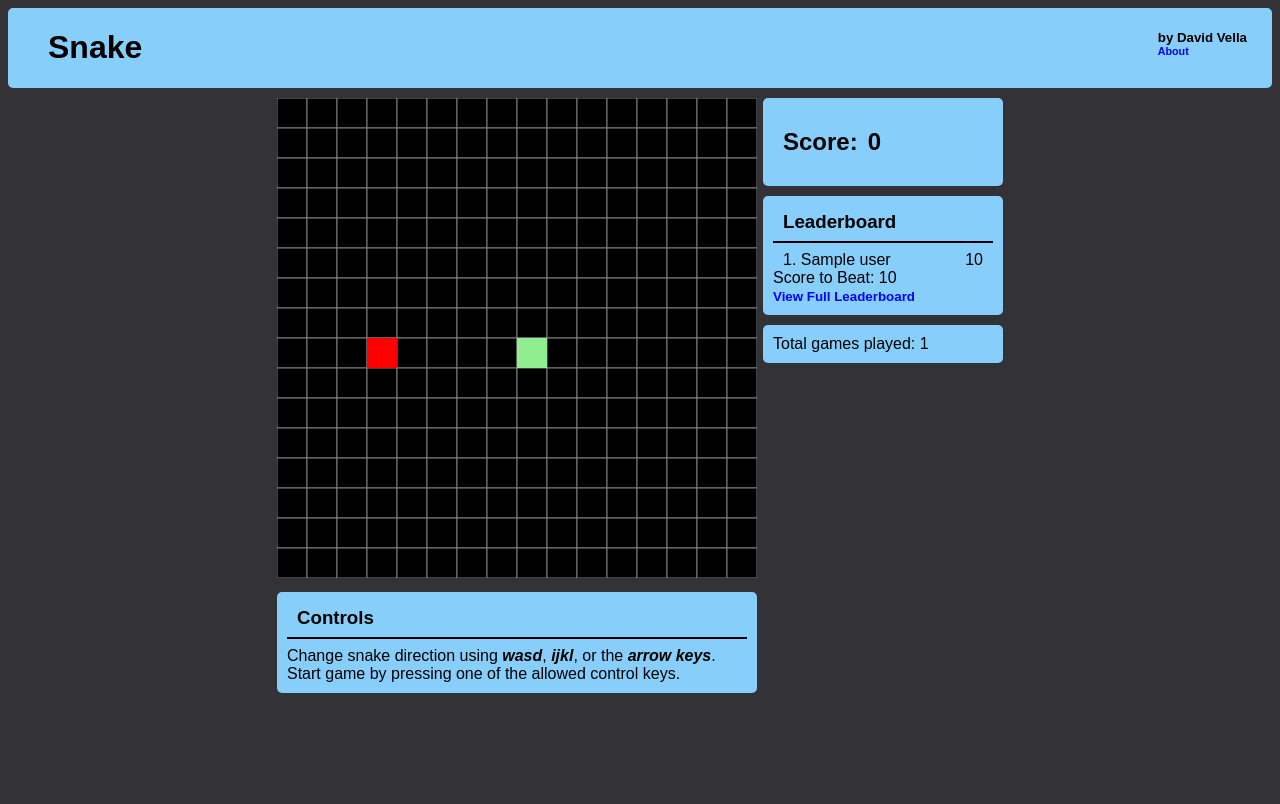
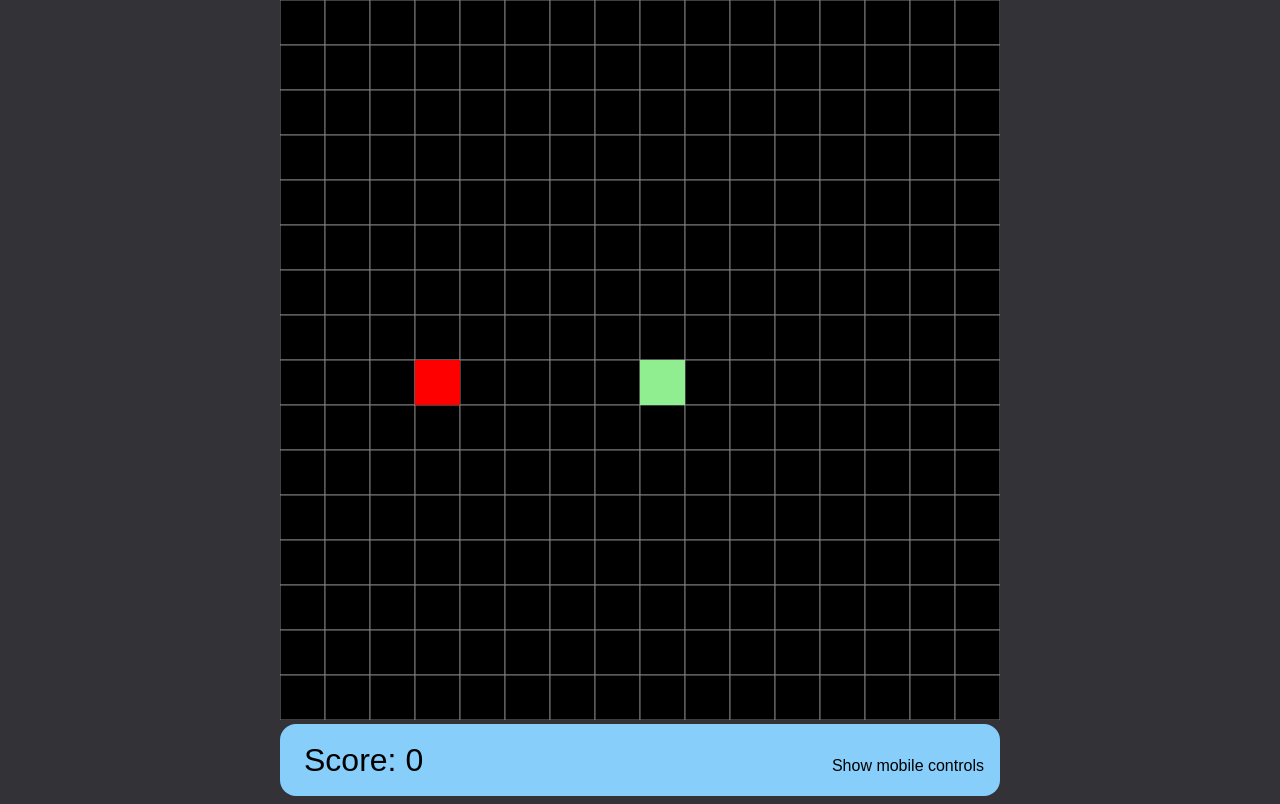
Before and after one commit to David-Vella/website, a Flask app: template app/templates/play.html in a window 1280 px wide. Before the commit the page ends 693 px from the top, so only its background shows below. Run offline with Flask 2, Linux system fonts and the light colour scheme; the template is opened without the code that fills it: most values are stand-ins (such as "Sample title", 1, 10 or a date in 2020); parts of the project's set-up code (start-up, migrations or seed data) failed here and were passed over.

Commit message:
Mobile controls working

```diff
--- a/app/static/play.css
+++ b/app/static/play.css
@@ -1,49 +1,94 @@
-section.main {
-    display: flex;
-    flex-direction: row;
-    vertical-align: top;
+body {
+    font-family: Arial, Helvetica, sans-serif;
+    background-color: rgb(50, 50, 55);
+    color: black;
+    margin: 0;
+    width: 100%;
+    height: 100%;
 }
-section.right {
-    margin-left: 3px;
-    margin-right: auto;
-    width: 240px;
-}
-section.left {
-    margin-right: 3px;
-    margin-left: auto;
+#container {
+    width: 100%;
+    height: 100%;
+    margin: auto;
+    text-align: center;
 }
 canvas {
     background-color: black;
-    margin-top: 10px;
+    width: 100%;
+    height: 100%;
 }
-#flash_msg {
+#bottom-bar {
+    width: 100%;
+    height: 100%;
+    background-color: lightskyblue;
+    border-radius: 2vh;
+    display: flex;
+    flex-direction: row;
+    margin-bottom: 1vh;
+}
+#bottom-bar div {
+    font-size: 4vh;
+    margin-top: auto;
+    margin-bottom: auto;
+}
+#bottom-bar div a {
+    font-size: 2vh;
+}
+#bottom-bar .score-container {
+    margin-left: 3vh;
+    margin-right: auto;
+}
+#bottom-bar .mobile-container {
+    margin-left: auto;
+    margin-right: 2vh;
+}
+#hide-mobile {
     display: none;
 }
-section.flash_messages {
-    background-color: yellow;
-    border-style: solid;
-    border-width: 3px;
-    border-color: orange;
-    border-radius: 5px;
-    text-align: center;
-    margin-top: 10px;
-    padding: 10px;
+#mobile-controls {
+    display: none;
 }
-
-section.score {
+.control-row {
     display: flex;
     flex-direction: row;
+    justify-content: center;
 }
-section h2 {
-    margin-left: 10px;
+.control-row div {
+    width: 14vh;
+    height: 14vh;
 }
-section.leaderboard {
-    display: inline-block;
-    width: 170px;
+.control-button {
+    background-color: lightskyblue;
+    border-radius: 4vh;
+    font-size: 3vh;
 }
-div.leaderboard-user {
-    float: left;
+.control-button:hover {
+    background-color: lightgreen;
 }
-div.leaderboard-score {
-    float: right;
+.control-button b {
+    display: block;
+    margin-top: 40%;
 }
+@media only screen and (max-width: 600px) {
+    #container {
+        max-width: 50vh;
+    }
+    #canvas {
+        max-height: 50vh;
+        max-width: 50vh;
+    }
+    #bottom-bar {
+        max-width: 50vh;
+        height: 6vh;
+    }
+    #mobile-controls {
+        height: 42vh;
+        display: block;
+    }
+    #show-mobile {
+        display: none;
+    }
+    #hide-mobile {
+        display: inline;
+    }
+}
--- a/app/static/snake.js
+++ b/app/static/snake.js
@@ -1,12 +1,49 @@
 // Snake by davella 1/5/2020
 // adapted from Code Explained: https://youtu.be/9TcU2C1AACw
 
-const cvs = document.getElementById("canvas");
+let cvs = document.getElementById("canvas");
+let cnt = document.getElementById("container");
+let bar = document.getElementById("bottom-bar");
+
+cvs.width = 144;
+cvs.height = 144;
+
+function resize() {
+    let cvs_size = cvs.getBoundingClientRect();
+    console.log(cvs_size.width);
+    console.log(cvs_size.height);
+    if (window.innerWidth > window.innerHeight) {
+        console.log("true");
+        while (cvs.width + 48 < window.innerHeight) {
+            cvs.width += 48;
+            cvs.height += 48;
+        }
+        cnt.style.width = String(window.innerHeight * 0.9) + "px";
+        bar.style.width = String(window.innerHeight * 0.9) + "px";
+        bar.style.height = String(window.innerHeight * 0.09) + "px";
+        cvs.style.width = String(window.innerHeight * 0.9) + "px";
+        cvs.style.height = String(window.innerHeight * 0.9) + "px";
+    } else {
+        console.log("false");
+        while (cvs.width + 48 < window.innerWidth) {
+            cvs.width += 48;
+            cvs.height += 48;
+        }
+        cvs.style.height = String(window.innerWidth) + "px";
+    }
+    cvs_size = cvs.getBoundingClientRect();
+    console.log("after:");
+    console.log(cvs.width);
+    console.log(cvs.height);
+}
+resize();
+window.onresize = resize;
+
 const ctx = cvs.getContext("2d");
 
 const rst = document.getElementById("reset-button");
 const submit = document.getElementById("add-button");
-const low_score = document.getElementById("low_score").innerHTML;
+const low_score = document.getElementById("low-score").innerHTML;
 disp_name = "user";
 
 const board = 16;
@@ -28,8 +65,6 @@ snake[0] = {
     y : (board / 2) * unit
 }
 
-genFood();
-
 // generates a food square randomly on the board
 function genFood() {
     openSpaces = [];
@@ -46,27 +81,62 @@ function genFood() {
     }
     food = openSpaces[Math.floor(Math.random() * openSpaces.length)];
 }
+genFood();
 
-// determine new direction of the snake when a key is pressed
-let firstPress = false;
-document.addEventListener("keydown", direction);
-function direction(event) {
-    if (firstPress == false) {
-        firstPress = true;
+let first_press = false;
+
+function check_first_press() {
+    if (first_press == false) {
+        first_press = true;
         count = 0;
     }
+}
+
+function input_left() {
+    check_first_press();
+    let last = inputs.slice(-1)[0]
+    if (last != "LEFT" && last != "RIGHT") {
+        inputs.push("LEFT");
+    }
+}
+
+function input_right() {
+    check_first_press();
+    let last = inputs.slice(-1)[0];
+    if (last != "RIGHT" && last != "LEFT") {
+        inputs.push("RIGHT");
+    }
+}
+
+function input_up() {
+    check_first_press();
+    let last = inputs.slice(-1)[0];
+    if (last != "UP" && last != "DOWN") {
+        inputs.push("UP");
+    }
+}
+
+function input_down() {
+    check_first_press();
+    let last = inputs.slice(-1)[0];
+    if (last != "DOWN" && last != "UP") {
+        inputs.push("DOWN");
+    }
+}
+
+function direction(event) {
     let input = inputs[0];
-    if ((event.keyCode == 37 || event.keyCode == 65 || event.keyCode == 74) && inputs[0] != "RIGHT") {
-        input = "LEFT";
-    } else if ((event.keyCode == 38 || event.keyCode == 87 || event.keyCode == 73) && inputs[0] != "DOWN") {
-        input = "UP";
-    } else if ((event.keyCode == 39 || event.keyCode == 68 || event.keyCode == 76) && inputs[0] != "LEFT") {
-        input = "RIGHT";
-    } else if ((event.keyCode == 40 || event.keyCode == 83 || event.keyCode == 75) && inputs[0] != "UP") {
-        input = "DOWN";
+    if (event.keyCode == 37 || event.keyCode == 65) {
+        input_left();
+    } else if (event.keyCode == 38 || event.keyCode == 87) {
+        input_up();
+    } else if (event.keyCode == 39 || event.keyCode == 68) {
+        input_right();
+    } else if (event.keyCode == 40 || event.keyCode == 83) {
+        input_down();
     }
-    if (input != inputs[0]) inputs.push(input);
 }
+document.addEventListener("keydown", direction);
 
 // checks if point object coinsides with snake
 // the piont object contains an x and y porperty
--- a/app/templates/play.html
+++ b/app/templates/play.html
@@ -1,56 +1,37 @@
-{% extends "snake.html" %}
-{% block content %}
+<!DOCTYPE html>
+<html lang="en">
+<head>
+    <meta charset="UTF-8">
+    <meta name="viewport" content="width=device-width, initial-scale=1.0">
+    <meta http-equiv="X-UA-Compatible" content="ie=edge">
+    <link rel="shortcut icon" type="img/png" href="{{ url_for('static', filename='snake.png') }}">
     <link rel="stylesheet" type="text/css" href="{{ url_for('static', filename='play.css') }}">
-    <section class="main">
-        <section class="left">
-            <canvas id="canvas" width="480" height="480"></canvas>
-            <section class="instructions" id="box">
-                <h3>Controls</h3>
-                <hr>Change snake direction using <em><strong>wasd</strong></em>,
-                    <em><strong>ijkl</strong></em>, or the
-                    <em><strong>arrow keys</strong></em>.
-                <br/>Start game by pressing one of the allowed control keys.
-            </section>
-        </section>
-        <section class="right">
-            <section class="score" id="box">
-                <h2>Score:</h2>
-                <h2 id="score"></h2>
-            </section>
-            <section class="flash_messages" id="flash_msg"><strong>New High Score!</strong></section>
-            <div id="enter-display-name">
-                <section id="box">
-                    Enter a display name<br>
-                    <input id="display-name" class="name-box" type="text" maxlength="15">
-                </section>
+    <title>Snake</title>
+</head>
+<body>
+    <div id="container">
+        <canvas id="canvas"></canvas>
+        <div id="bottom-bar">
+            <div class="score-container">Score: <span id="score"></span></div>
+            <div id="show-mobile" class="mobile-container"><a>Show mobile controls</a></div>
+            <div id="hide-mobile" class="mobile-container"><a>Hide mobile controls</a></div>
+        </div>
+        <div id="mobile-controls">
+            <div id="controls-row-1" class="control-row">
+                <div class="control-button" onclick="input_up()" ><b>UP</b></div>
             </div>
-            <div id="add-confirm">
-                <section id="box">
-                    Your Rank: <div id="rank" class="inline"></div>
-                </section>
+            <div id="controls-row-2" class="control-row">
+                <div class="control-button" onclick="input_left()"><b>LEFT</b></div>
+                <div></div>
+                <div class="control-button" onclick="input_right()"><b>RIGHT</b></div>
             </div>
-            <div class="center-button" id="add-button">
-                <a id="center-button-text" class="button" onclick="send_score()">Add to Leaderboard</a>
+            <div id="controls-row-3" class="control-row">
+                <div class="control-button" onclick="input_down()"><b>DOWN</b></div>
             </div>
-            <div class="center-button" id="reset-button">
-                <a id="center-button-text" class="button" href="{{ url_for('snake') }}">Reset</a>
-            </div>
-            <section class="leaderboard-box" id="box">
-                <h3>Leaderboard</h3><hr>
-                {% for user in leaderboard %}
-                    <section class="leaderboard-full">
-                        <div class="leaderboard-small-rank">{{ user.rank }}. {{ user.name }}</div>
-                        <div class="leaderboard-full-score">{{ user.score }}</div>
-                    </section>
-                {% endfor %}
-                Score to Beat: <div class="inline" id="low_score">{{ low_score }}</div>
-                <br><a class="link" href="{{ url_for('snake_leaderboard') }}"><small>View Full Leaderboard</small></a>
-            </section>
-            <section class="game-counter" id="box">
-                Total games played: <div class="inline" id="count">{{ count }}</div>
-            </section>
-        </section>
-    </section>
+        </div>
+    </div>
     <div id="api-url" style="display: none;">{{ api_url }}</div>
+    <div id="low-score" style="display: none;">{{ low_score }}</div>
     <script src="{{ url_for('static', filename='snake.js') }}"></script>
-{% endblock content %}
+</body>
+</html>
```
